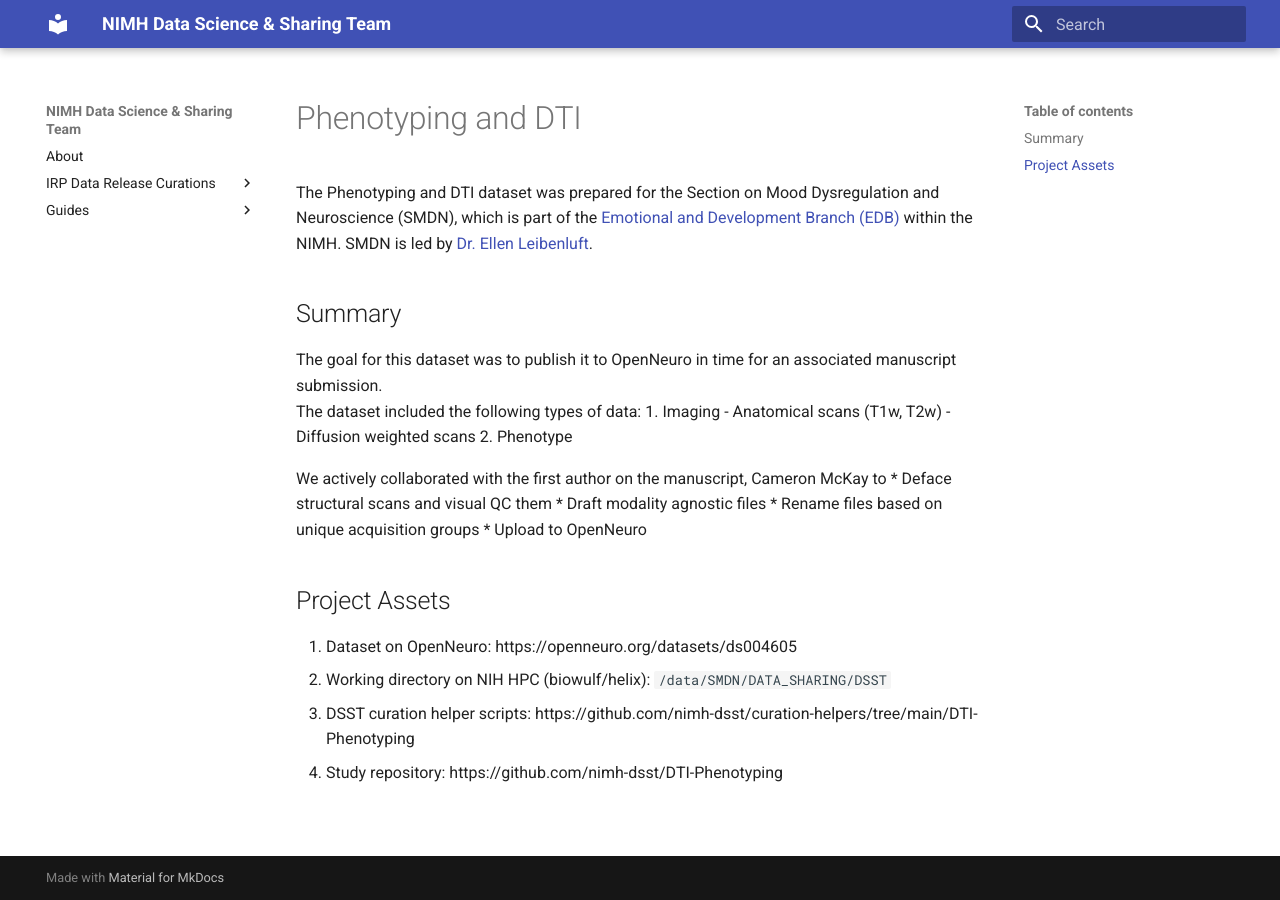
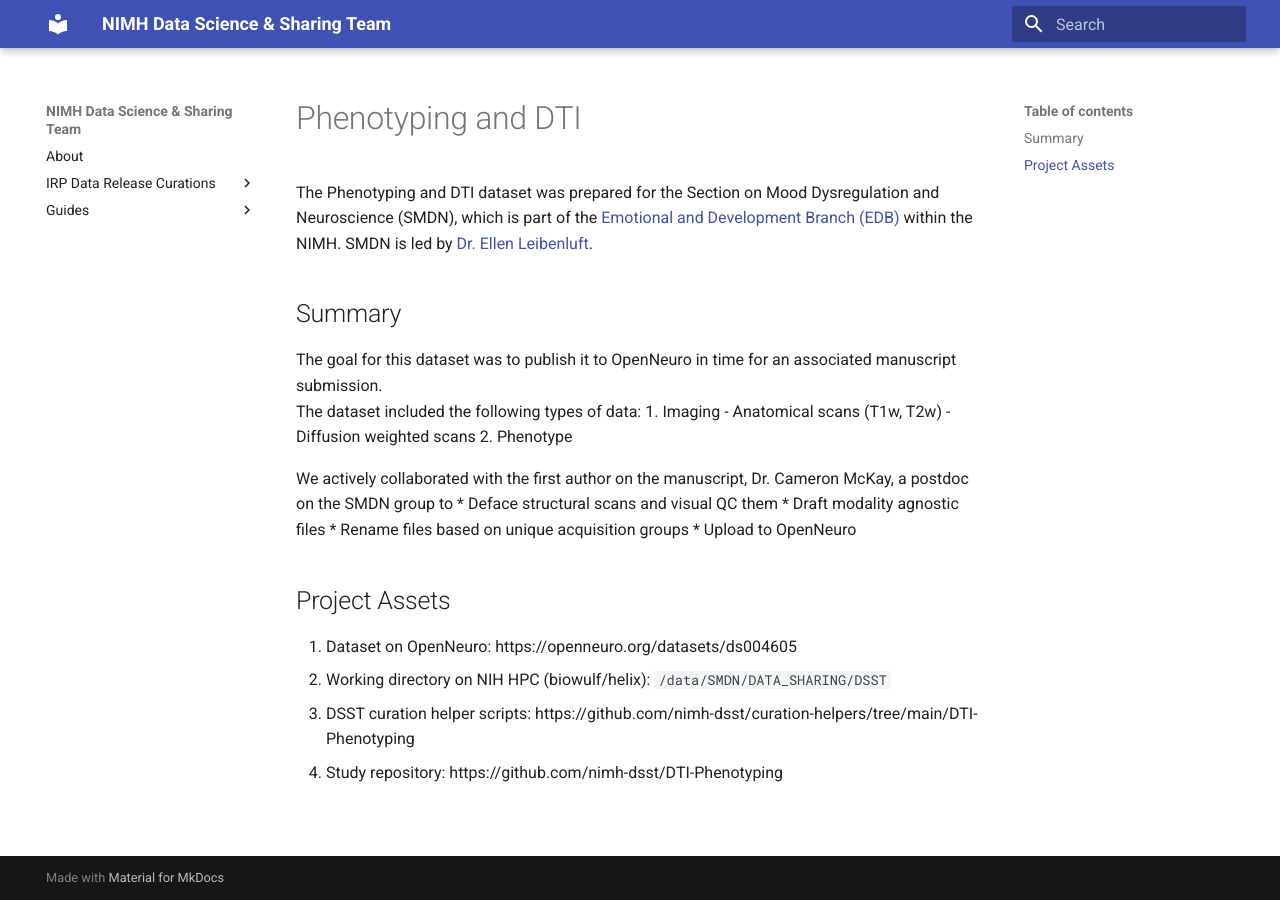
Before and after one commit to nimh-dsst/dsst-rtd, an MkDocs documentation site: the page built from docs/curations/DTI-Phenotyping/project_notes.md, in a window 1280 px wide. Built offline with MkDocs 1.6.1 and Material for MkDocs 9.7.7, drawn with Linux system fonts in a browser that asks for light colours.

Commit message:
minor change

```diff
--- a/docs/curations/DTI-Phenotyping/project_notes.md
+++ b/docs/curations/DTI-Phenotyping/project_notes.md
@@ -1,5 +1,4 @@
 # Phenotyping and DTI
-
 The Phenotyping and DTI dataset was prepared for the Section on Mood Dysregulation and Neuroscience (SMDN), which is part of the [Emotional and Development Branch (EDB)](https://www.nimh.nih.gov/research/research-conducted-at-nimh/research-areas/clinics-and-labs/edb) within the NIMH. SMDN is led by [Dr. Ellen Leibenluft](https://www.nimh.nih.gov/research/research-conducted-at-nimh/principal-investigators/ellen-leibenluft).
 
 ## Summary
@@ -10,7 +9,7 @@ The dataset included the following types of data:
    - Diffusion weighted scans
 2. Phenotype
 
-We actively collaborated with the first author on the manuscript, Cameron McKay to
+We actively collaborated with the first author on the manuscript, Dr. Cameron McKay, a postdoc on the SMDN group to
 * Deface structural scans and visual QC them
 * Draft modality agnostic files
 * Rename files based on unique acquisition groups
```
